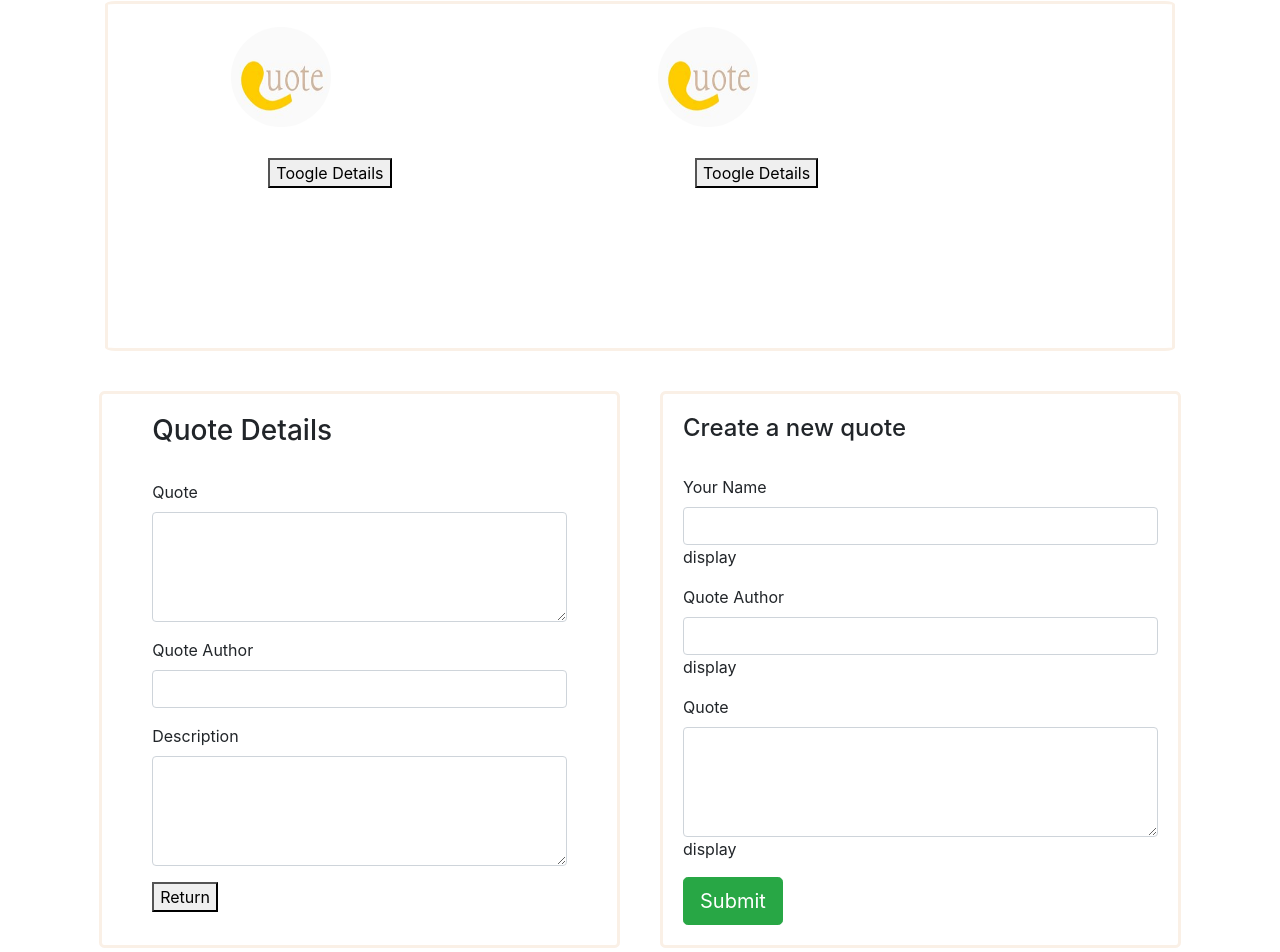
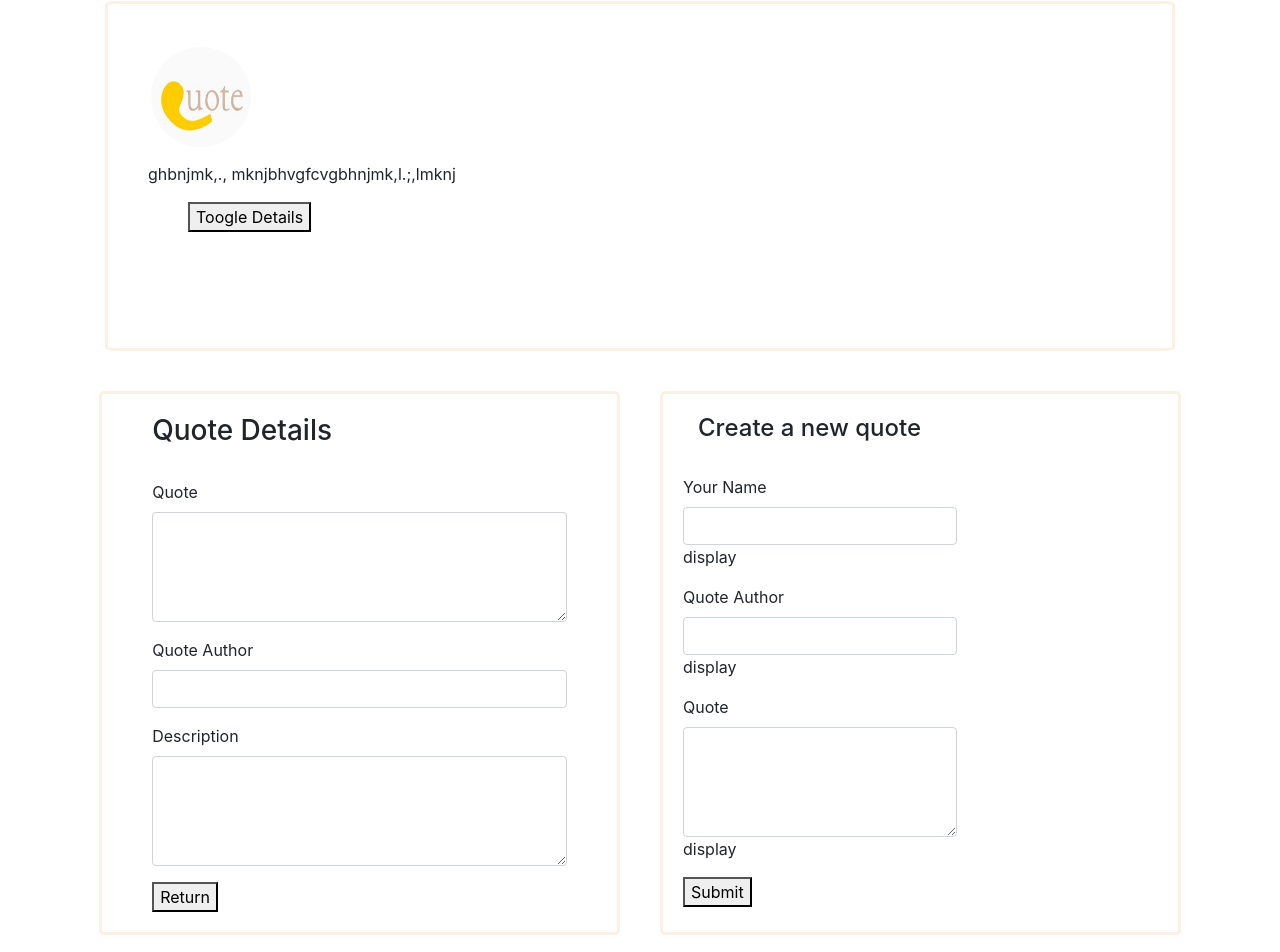
Before and after one commit to Dun-Njuguna/Quotes, an Angular app: page / in a window 1280 px wide. Shown: the part 1123-2075 px from the top of the page. Built offline with nearby package versions, Linux system fonts and the light colour scheme.

Commit message:
allowed user to enter a quote

```diff
--- a/src/app/app.module.ts
+++ b/src/app/app.module.ts
@@ -7,6 +7,7 @@ import { QuoteDisplayComponent } from './quote-display/quote-display.component';
 import { QuoteDetailsComponent } from './quote-details/quote-details.component';
 import {FormsModule} from '@angular/forms';
 import { DetailsComponent } from './details/details.component';
+import { DetailsFormComponent } from './details-form/details-form.component';
 
 
 @NgModule({
@@ -15,6 +16,7 @@ import { DetailsComponent } from './details/details.component';
     QuoteDisplayComponent,
     QuoteDetailsComponent,
     DetailsComponent,
+    DetailsFormComponent,
 
   ],
   imports: [
--- a/src/app/quote-display/quote-display.component.css
+++ b/src/app/quote-display/quote-display.component.css
@@ -8,9 +8,9 @@
   border-color: #FAF0E6;
 }
 .sample{
-  /* margin-left: 25px;
+  margin-left: 25px;
   margin-right: 25px;
-  padding: 20px; */
+  padding: 20px;
 }
 .logo {
   height: 100px;
@@ -19,7 +19,7 @@
   margin: 3px;
   margin-bottom: 15px;
 }
-.display{
+ .display{
   margin: 20px;
   padding: 20px;
   border-style: solid;
--- a/src/app/quote-display/quote-display.component.html
+++ b/src/app/quote-display/quote-display.component.html
@@ -1,6 +1,7 @@
+
 <div class="container middle">
   <div  *ngFor='let goal of userQuotes;let i = index' class="row content justify-content-center">
-    <div class="col-md-5 sample">
+    <div class="col-md-12 sample">
       <img class="logo" src="../assets/quote-logo.jpg" alt="">
       <p>{{goal.quote}}</p>
         <div>
@@ -9,17 +10,6 @@
             <app-details *ngIf="goal.showName" [goal]='goal'></app-details>
           </ul>
         </div>
-    </div>
-
-    <div class="col-md-5 sample">
-      <img class="logo" src="../assets/quote-logo.jpg" alt="">
-      <p>{{goal.quote}}</p>
-      <div>
-        <ul>
-          <button (click)='toogleDetails(i)'>Toogle Details</button>
-          <app-details *ngIf="goal.showName" [goal]='goal'></app-details>
-        </ul>
-      </div>
     </div>
   </div>
 </div>
@@ -30,34 +20,7 @@
       <app-quote-details></app-quote-details>
     </div>
     <div class="col-md-5 display">
-      <h4>Create a new quote</h4><br>
-      <form (ngSubmit)='submitQuote()' #quoteForm='ngForm'>
-        <div class="form-group">
-          <label for="name">Your Name</label>
-          <input type="text" required class="form-control" id="name" [(ngModel)]="allNewQuote.name" name="name" #name="ngModel">
-          <div [hidden]="name.valid || name.pristine" class="alert alert-danger">
-            <p> Filled is Required</p>
-          </div>
-          display{{allNewQuote.name}}
-        </div>
-        <div class="form-group">
-          <label for="name">Quote Author</label>
-          <input type="text" required class="form-control" id="author" [(ngModel)]="allNewQuote.author" name="author" #author="ngModel">
-          <div [hidden]="author.valid || author.pristine" class="alert alert-danger">
-            <p> Filled is Required</p>
-          </div>
-          display{{allNewQuote.author}}
-        </div>
-        <div class="form-group">
-          <label for="description">Quote</label>
-          <textarea class="form-control" id="quote" rows="4" [(ngModel)]="allNewQuote.quote" name="quote" required #quote="ngModel"></textarea>
-          <div [hidden]="quote.valid || quote.pristine" class="alert alert-danger">
-            <p> Filled is Required</p>
-          </div>
-          display{{allNewQuote.quote}}
-        </div>
-        <button type="button" name="button" class="btn btn-success btn-lg">Submit</button>
-      </form>
-    </div>
+      <app-details-form (addsQuote) = "addQuote($event)"></app-details-form>
   </div>
+
 </div>
--- a/src/app/quote-display/quote-display.component.ts
+++ b/src/app/quote-display/quote-display.component.ts
@@ -1,4 +1,4 @@
-import { Component, OnInit, Output,EventEmitter  } from '@angular/core';
+import { Component, OnInit, Output,EventEmitter,Input } from '@angular/core';
 import {Quotes} from '../quotes';
 
 @Component({
@@ -6,27 +6,22 @@ import {Quotes} from '../quotes';
   templateUrl: './quote-display.component.html',
   styleUrls: ['./quote-display.component.css']
 })
+
+
 export class QuoteDisplayComponent implements OnInit {
 
-
-    userQuotes = [
-      new Quotes(1,"dun","Charlotte Brontë, Jane Eyre","“I am no bird; and no net ensnares me: I am a free human being with an independent will.”"),
-      new Quotes(2,"duncan","Charlotte Brontë, Jane Eyre","")
-    ]
-
-    allNewQuote = new Quotes(0,"","","");
-    @Output() addsQuote = new EventEmitter <Quotes>();
+    userQuotes: any[];
     constructor() {
-
+        this.userQuotes= [
+          new Quotes(1,"dun","Charlotte Brontë Jane Eyre","“I am no bird; and no net ensnares me: I am a free human being with an independent will.”"),
+          new Quotes(2,"duncan","Jane Eyre","ghbnjmk,., mknjbhvgfcvgbhnjmk,l.;,lmknj")
+        ]
     }
-    submitQuote() {
-      this.addsQuote.emit(this.allNewQuote);
-    }
-
     addQuote(newQuote) {
       let userLength = this.userQuotes.length;
-      newQuote.id = userLength + 1;
+      newQuote.id = userLength+1;
       this.userQuotes.push(newQuote);
+      console.log(this.userQuotes);
     }
 
     toogleDetails(index){
```
